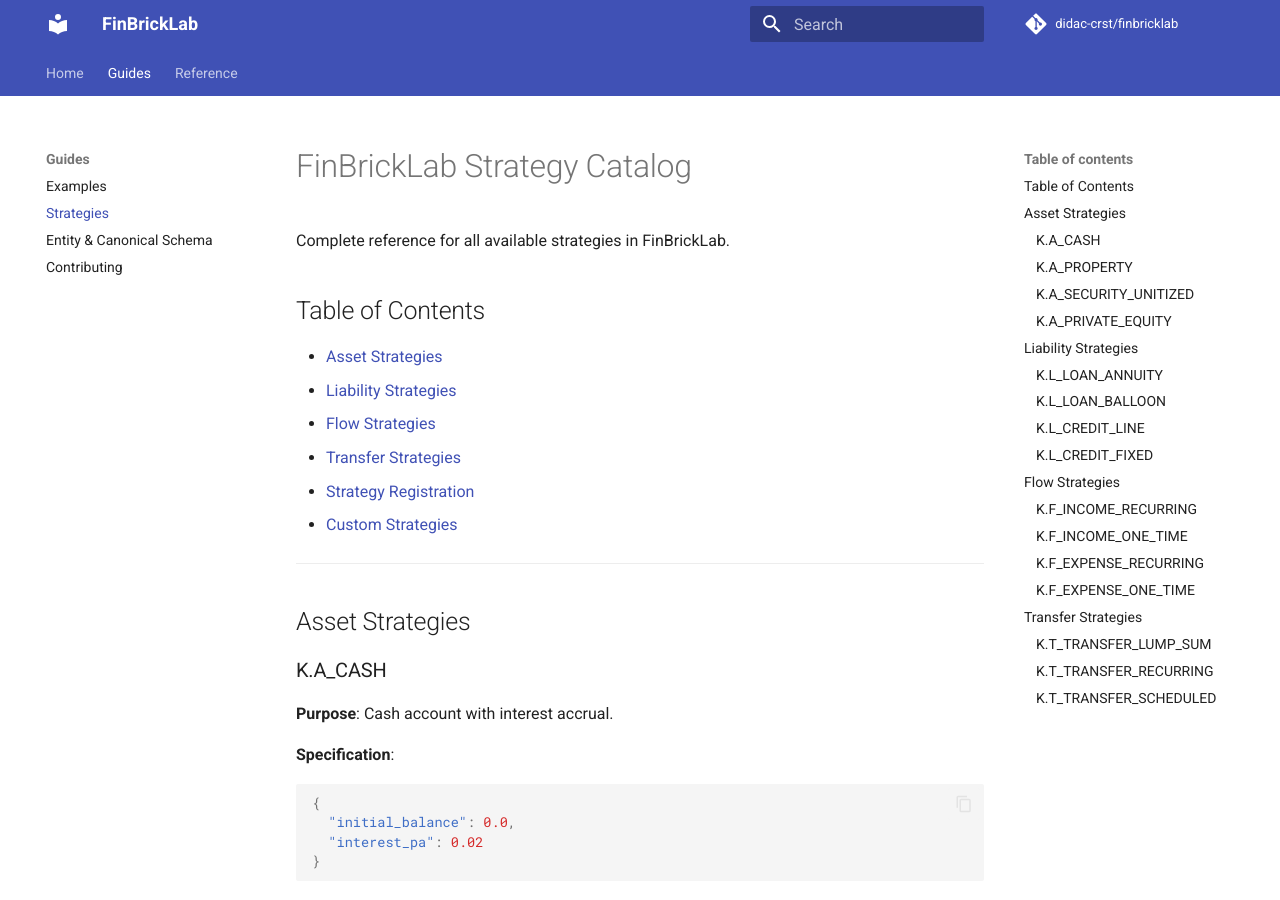
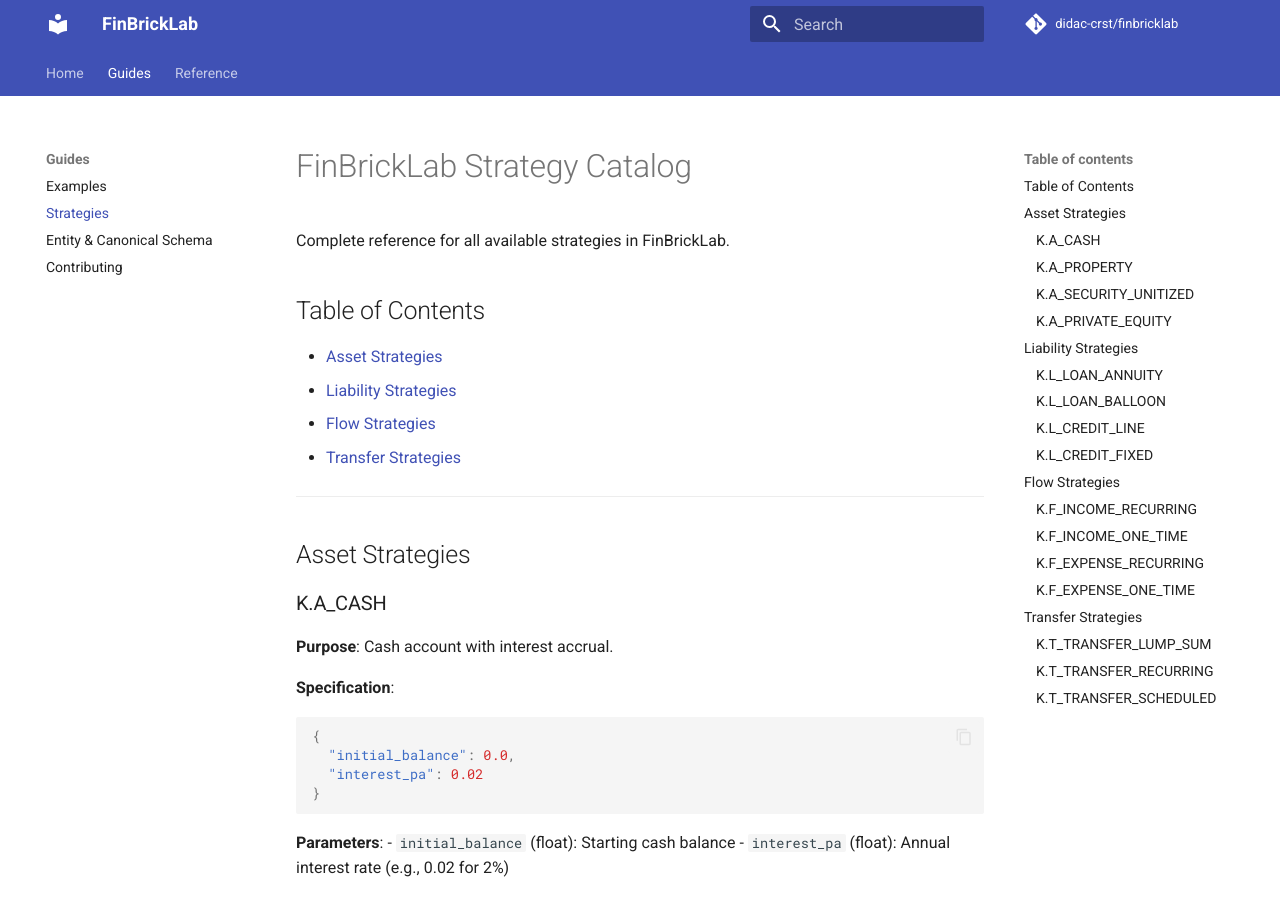
Before and after one commit to didac-crst/finbricklab, an MkDocs documentation site: the page built from docs/STRATEGIES.md, in a window 1280 px wide and 900 px high. Built offline with MkDocs 1.6.1 and Material for MkDocs 9.7.7, drawn with Linux system fonts in a browser that asks for light colours; comment, search, counter and statistics services are not loaded.

Commit message:
fix: remove broken TOC links in STRATEGIES.md

```diff
--- a/docs/STRATEGIES.md
+++ b/docs/STRATEGIES.md
@@ -8,8 +8,6 @@
 * [Liability Strategies](#liability-strategies)
 * [Flow Strategies](#flow-strategies)
 * [Transfer Strategies](#transfer-strategies)
-* [Strategy Registration](#strategy-registration)
-* [Custom Strategies](#custom-strategies)
 
 ---
 
```
